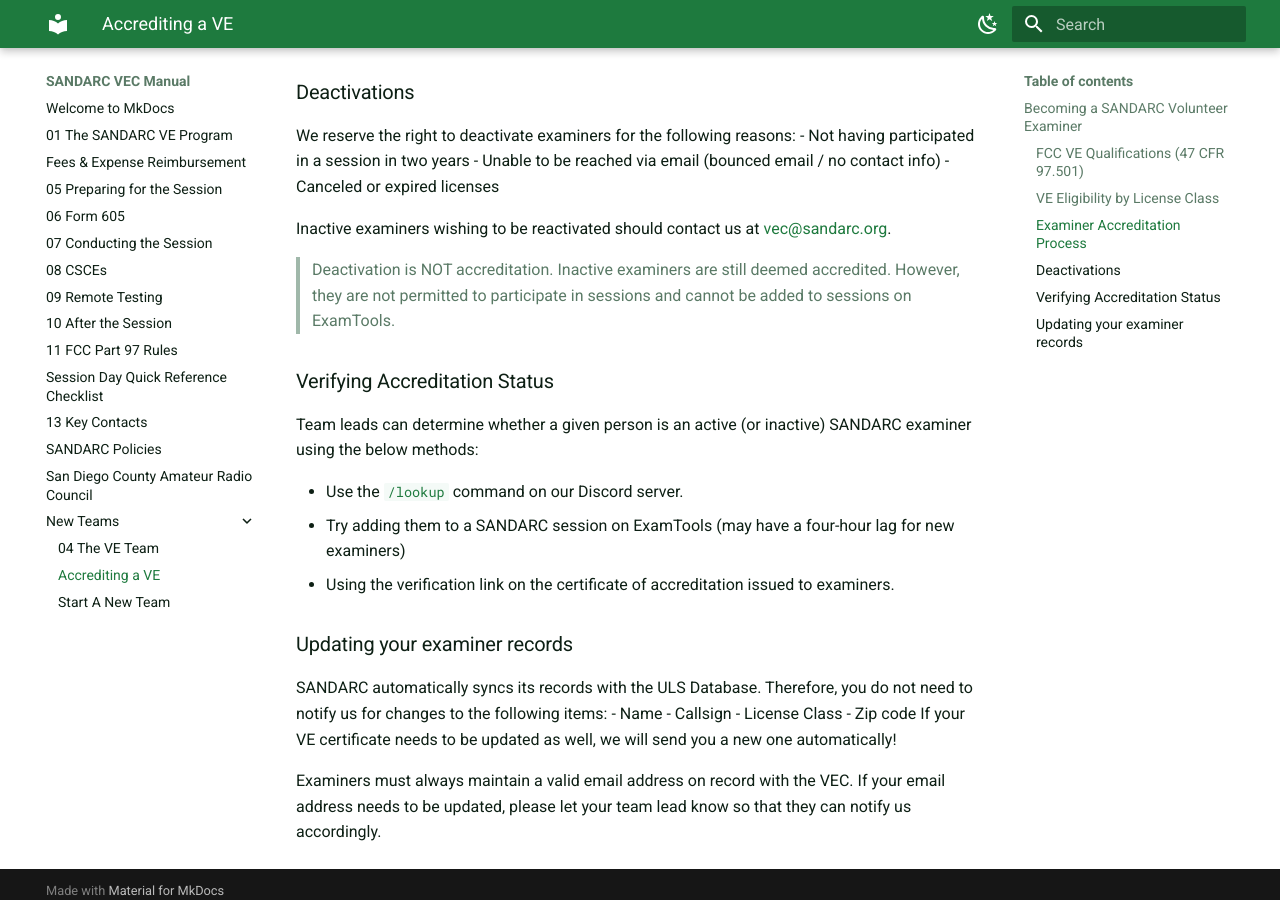
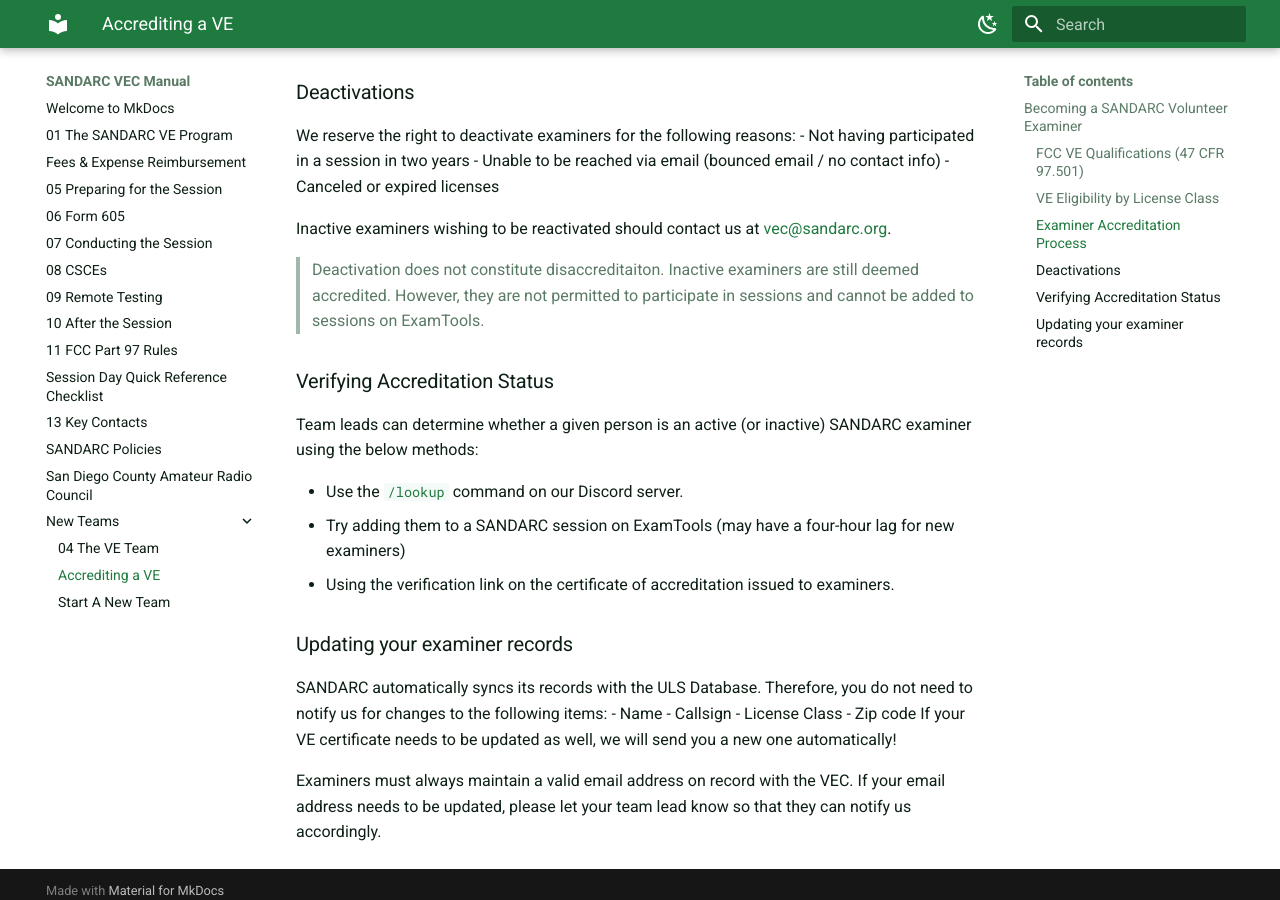
Before and after one commit to SANDARC-VEC/manual, an MkDocs documentation site: the page built from docs/New-Teams/Accrediting_a_VE.md, in a window 1280 px wide and 900 px high, scrolled down 1311 px. Built offline with MkDocs 1.6.1 and Material for MkDocs 9.7.7, drawn with Linux system fonts in a browser that asks for light colours.

```diff
--- a/docs/New-Teams/Accrediting_a_VE.md
+++ b/docs/New-Teams/Accrediting_a_VE.md
@@ -46,7 +46,7 @@
 
 Inactive examiners wishing to be reactivated should contact us at [vec@sandarc.org](mailto:vec@sandarc.org).
 
-> Deactivation is NOT accreditation. Inactive examiners are still deemed accredited. However, they are not permitted to participate in sessions and cannot be added to sessions on ExamTools.
+> Deactivation does not constitute disaccreditaiton. Inactive examiners are still deemed accredited. However, they are not permitted to participate in sessions and cannot be added to sessions on ExamTools.
 
 ### Verifying Accreditation Status
 
```
